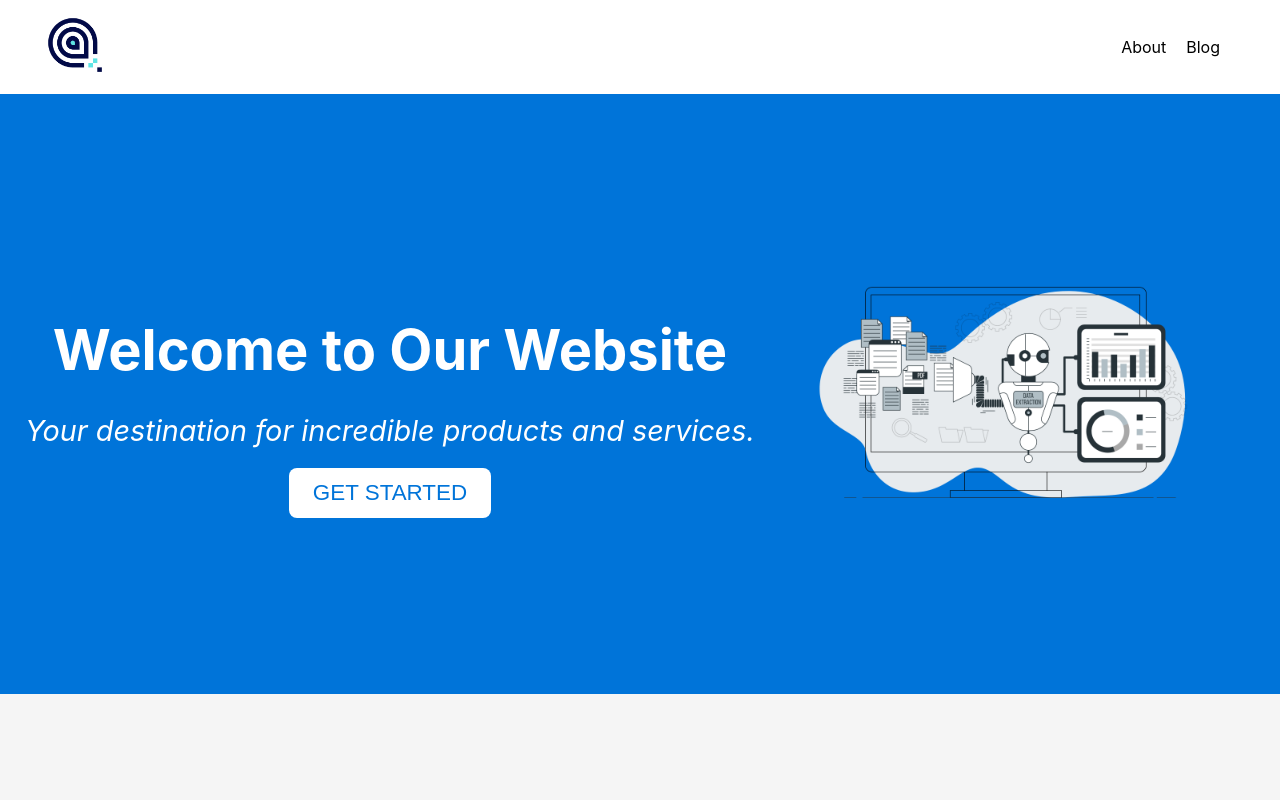
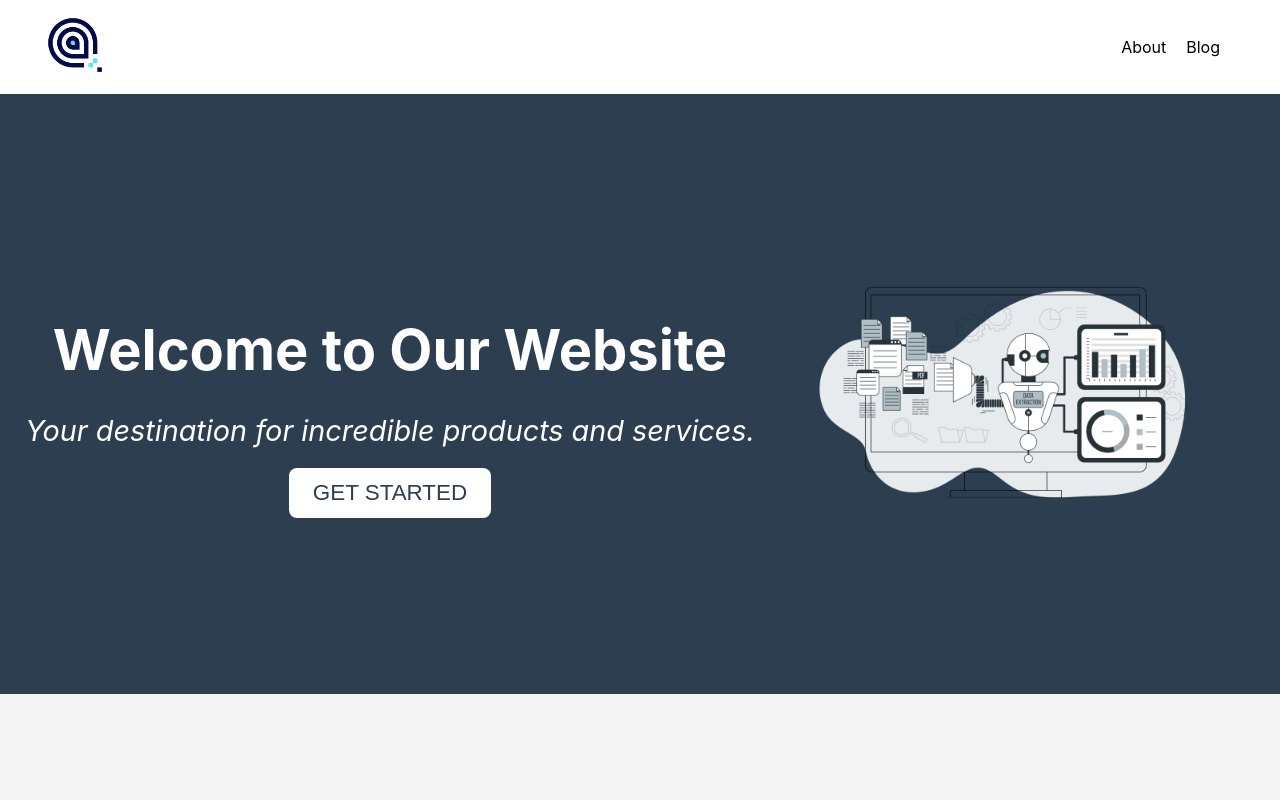
Before and after one commit to hr-sobuj/react-landing-page, a React (Create React App) app: page / in a window 1280 px wide. Shown: the top 800 px of the page. Built offline with nearby package versions, Linux system fonts and the light colour scheme.

Commit message:
refactor

```diff
--- a/src/styles/Home/HeroSection.module.css
+++ b/src/styles/Home/HeroSection.module.css
@@ -7,7 +7,7 @@
 
 /* Hero styling */
 .hero {
-  background-color: #0074d9;
+  background-color: var(--primary-color);
   color: #fff;
   text-align: center;
   padding: 100px 0;
@@ -41,7 +41,7 @@
 /* Styling for the call-to-action button */
 .cta-button {
   background-color: #fff;
-  color: #0074d9;
+  color: var(--primary-color);
   font-size: 1.4rem;
   padding: 12px 24px;
   border: none;
@@ -53,7 +53,7 @@
 
 /* Change button color on hover */
 .cta-button:hover {
-  background-color: #2268b3;
+  background-color: var(--secondary-color);
   color: #fff;
 }
 
--- a/src/styles/Home/Newsletter.module.css
+++ b/src/styles/Home/Newsletter.module.css
@@ -7,7 +7,7 @@
 
 /* Newsletter styling */
 .newsletter {
-  background-color: #0074d9;
+  background-color: var(--primary-color);
   color: #fff;
   padding: 80px 0;
   text-align: center;
@@ -55,7 +55,7 @@
 /* Styling for the newsletter subscribe button */
 .newsletterButton {
   background-color: #fff;
-  color: #0074d9;
+  color: var(--primary-color);
   border: none;
   border-radius: 5px;
   padding: 15px 25px;
@@ -65,7 +65,7 @@
 }
 
 .newsletterButton:hover {
-  background-color: #005ea8;
+  background-color: var(--secondary-color);
   color: #fff;
 }
 
--- a/src/styles/global.css
+++ b/src/styles/global.css
@@ -4,6 +4,11 @@
    Date: October 30, 2023
    File: global.css
 */
+
+:root {
+  --primary-color: #2c3e50;
+  --secondary-color: #142536;
+}
 
 /* Default container class */
 .container {
```
